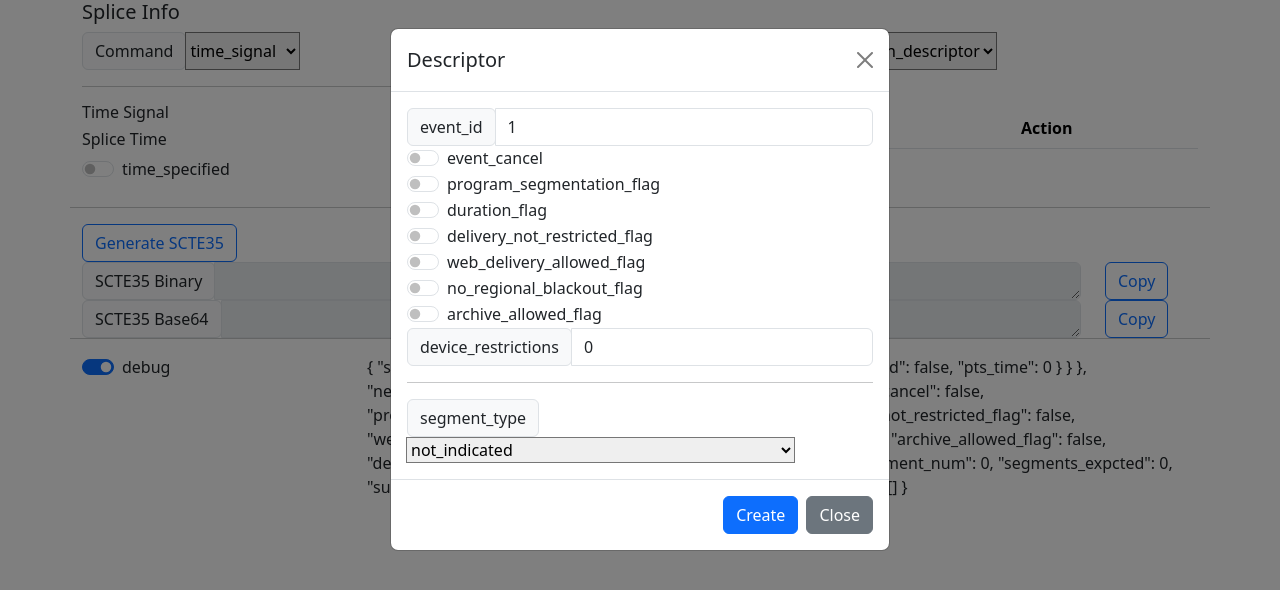
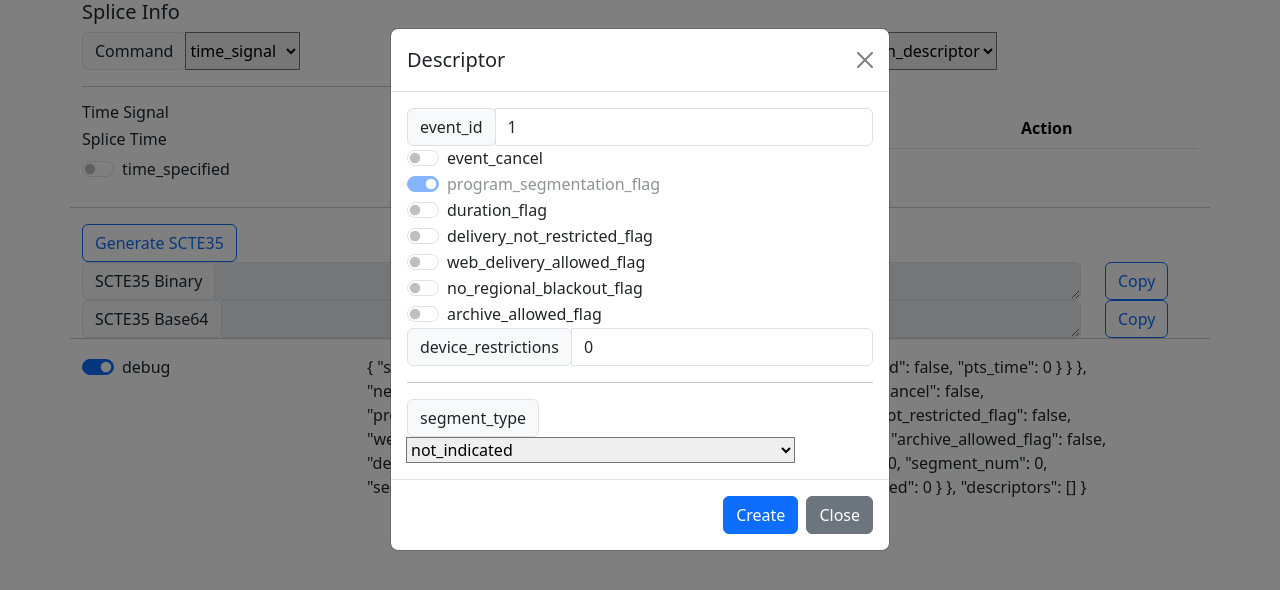
Before and after one commit to hlitpxu/scte35_generator, a Vue app: page / in a window 1280 px wide. Both pictures are taken after a click on the button "Add". Shown: the top 590 px of the page. Built offline with nearby package versions, Linux system fonts and the light colour scheme.

Commit message:
Support generate binary for segmentation descriptors.

```diff
--- a/src/components/break_duration.vue
+++ b/src/components/break_duration.vue
@@ -33,5 +33,19 @@ export default {
             },
         },
     },
+    get_break_duration_binary(data) {
+        var rv = [0x00, 0x00, 0x00, 0x00, 0x00];
+        if (data.auto_return) {
+            rv[0] |= 0x80;
+        }
+        if ((data.duration & 0x100000000) > 0) {
+            rv[0] |= 0x01;
+        }
+        rv[1] |= (data.duration & 0xFF000000) >>> 24;
+        rv[2] |= (data.duration & 0xFF0000) >>> 16;
+        rv[3] |= (data.duration & 0xFF00) >>> 8;
+        rv[4] |= (data.duration & 0xFF);
+        return rv;
+    },
 };
 </script>
--- a/src/components/seg_descriptor.vue
+++ b/src/components/seg_descriptor.vue
@@ -94,7 +94,7 @@ const SEGMENTATION_TYPES_VAL = {
     <div v-show="!value.event_cancel">
 
         <div class="form-check form-switch">
-            <input class="form-check-input" type="checkbox" v-model="value.program_segmentation_flag">
+            <input class="form-check-input" type="checkbox" v-model="value.program_segmentation_flag" disabled>
             <label class="form-check-label">program_segmentation_flag</label>
         </div>
 
@@ -179,7 +179,7 @@ export default {
                     v.init = true;
                     v.event_id = 1;
                     v.event_cancel = false;
-                    v.program_segmentation_flag = false;
+                    v.program_segmentation_flag = true;
                     v.duration_flag = false;
                     v.delivery_not_restricted_flag = false;
                     v.web_delivery_allowed_flag = false;
@@ -187,7 +187,7 @@ export default {
                     v.archive_allowed_flag = false;
                     v.device_restrictions = 0;
                     // todo: component
-                    v.duration = 0;
+                    v.break_duration = {};
                     v.upid_type = 0;
                     // todo: upid
                     v.type_id = 0;
@@ -203,5 +203,74 @@ export default {
             },
         },
     },
+    get_seg_descriptor_binary(data) {
+        var rv = [0x02, 0x00, 0x43, 0x55, 0x45, 0x49];
+
+        var offset = rv.length;
+        rv.push(0x00, 0x00, 0x00, 0x00);
+        rv[offset] |= (data.event_id & 0xFF000000) >>> 24;
+        rv[offset + 1] |= (data.event_id & 0xFF0000) >>> 16;
+        rv[offset + 2] |= (data.event_id & 0xFF00) >>> 8;
+        rv[offset + 3] |= (data.event_id & 0xFF);
+
+        offset = rv.length;
+        rv.push(0x00);
+        if (data.event_cancel) {
+            rv[offset] |= 0x80;
+        } else {
+            offset = rv.length;
+            rv.push(0x00);
+            if (data.program_segmentation_flag) {
+                rv[offset] |= 0x80;
+            }
+            if (data.duration_flag) {
+                rv[offset] |= 0x40
+            }
+            if (data.delivery_not_restricted_flag) {
+                rv[offset] |= 0x20;
+            } else {
+                if (data.web_delivery_allowed_flag) {
+                    rv[offset] |= 0x10;
+                }
+                if (data.no_regional_blackout_flag) {
+                    rv[offset] |= 0x08;
+                }
+                if (data.archive_allowed_flag) {
+                    rv[offset] |= 0x04;
+                }
+                rv[offset] |= (data.device_restrictions & 0x03);
+            }
+
+            // program_segmentation_flag hardcode to true now
+
+            if (data.duration_flag) {
+                offset = rv.length;
+                rv.push(0x00, 0x00, 0x00, 0x00, 0x00);
+                rv[offset] |= (data.duration & 0xFF00000000) >>> 32;
+                rv[offset + 1] |= (data.duration & 0xFF000000) >>> 24;
+                rv[offset + 2] |= (data.duration & 0xFF0000) >>> 16;
+                rv[offset + 3] |= (data.duration & 0xFF00) >>> 8;
+                rv[offset + 4] |= (data.duration & 0xFF);
+            }
+
+            // upid type and length set to 0
+            rv.push(0x00, 0x00);
+
+            rv.push(data.type_id & 0xFF);
+            rv.push(0x00, 0x00);
+
+            switch (data.type_id) {
+                case 0x34:
+                case 0x36:
+                case 0x38:
+                case 0x3A:
+                    rv.push(0x00, 0x00);
+                    break;
+                default:
+                    break;
+            }
+        }
+        return rv
+    }
 };
 </script>
--- a/src/components/splice_info.vue
+++ b/src/components/splice_info.vue
@@ -46,6 +46,7 @@ const binary_base64 = ref("");
 
 function get_binary(data) {
     var binary = [0xFC, 0x0F, 0xFF, 0x00, 0x00, 0x00, 0x00, 0x00, 0x00, 0x00, 0x00, 0x00, 0x00];
+    var offset = 0;
 
     // command part
     binary.push(data.splice_command.type);
@@ -65,11 +66,26 @@ function get_binary(data) {
     binary[12] |= (splice_command_length & 0xFF);
 
     // descriptor part
-    // var offset = binary.length;
+    offset = binary.length;
     binary.push(0x00, 0x00);
+    var desc_length = 0;
+    for (var i = 0; i < data.descriptors.length; ++i) {
+        var d = data.descriptors[i];
+        switch (d.tag) {
+            case DESCRIPTOR_TYPES_VAL.SEGMENTATION_DESC:
+                result = SegmentationDescriptor.get_seg_descriptor_binary(d.data);
+                desc_length += result.length;
+                binary.push(...result);
+                break;
+            default:
+                break;
+        }
+    }
+    binary[offset] |= (desc_length & 0xFF00) >>> 8;
+    binary[offset+1] |= (desc_length & 0xFF);
 
     // tail
-    var offset = binary.length;
+    offset = binary.length;
     var crc_val = crc32mpeg2(binary) >>> 0;
     splice_info.crc = crc_val;
     binary.push(0x00, 0x00, 0x00, 0x00);
```
